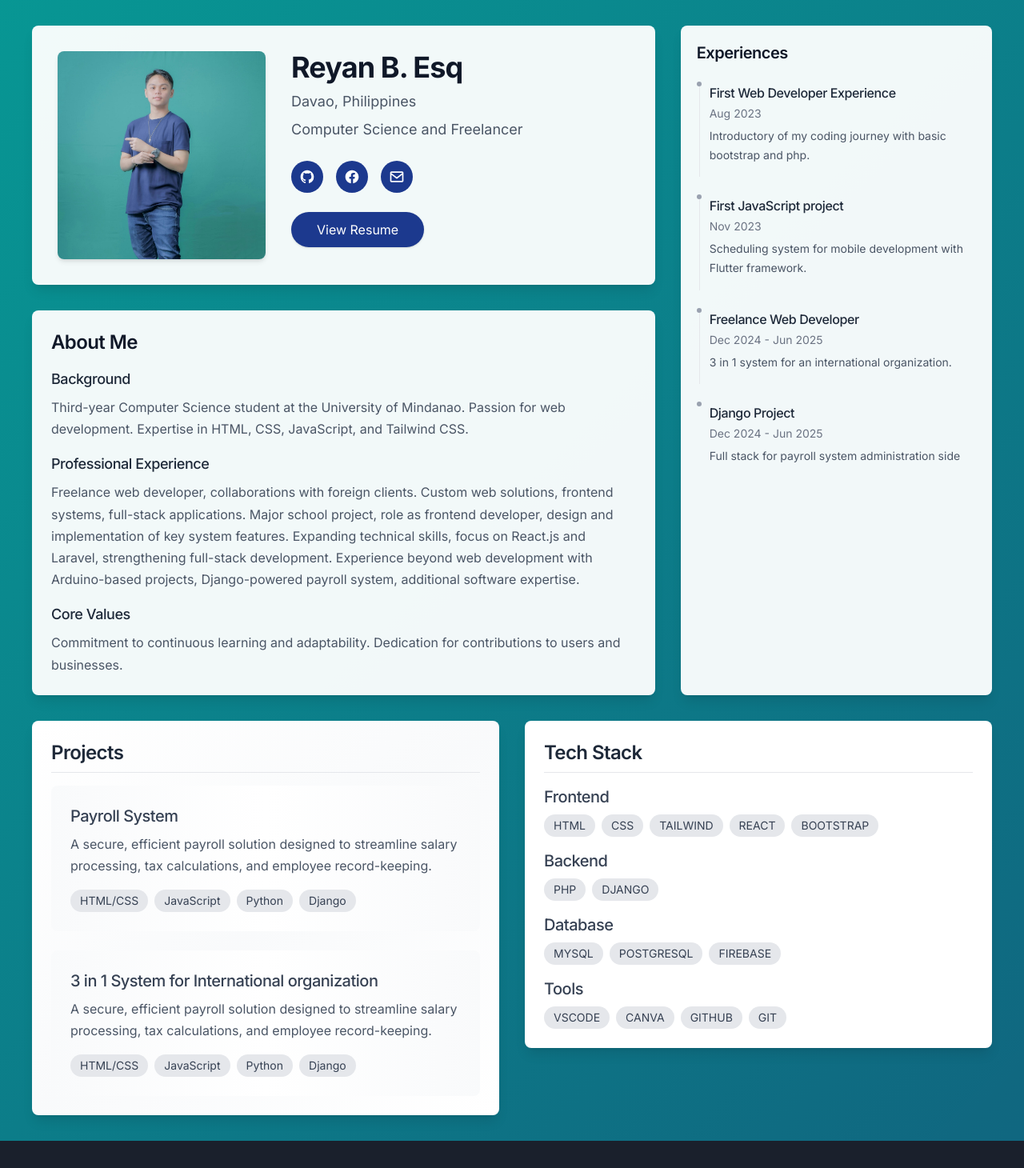
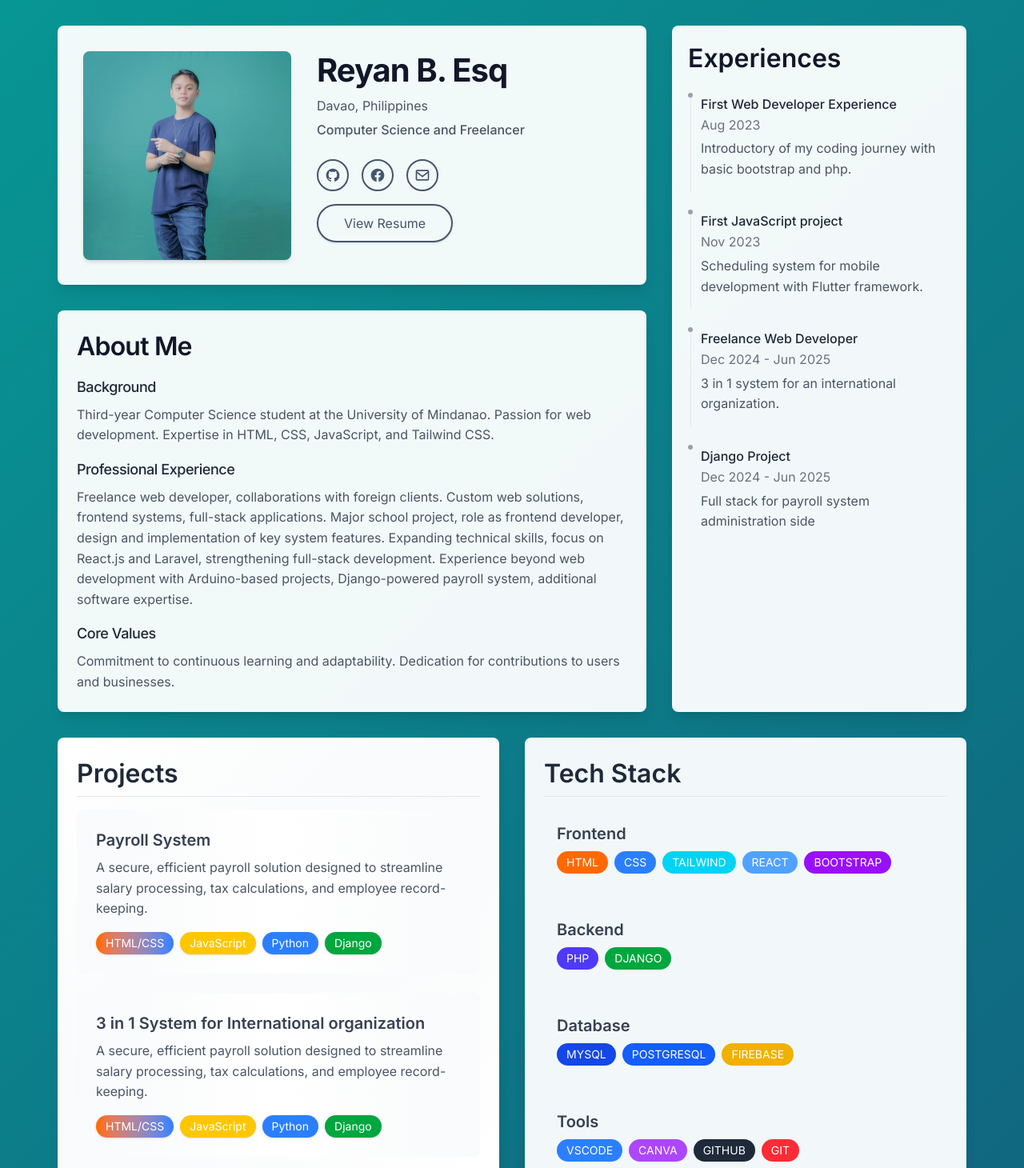
Before and after one commit to LowAPMnoGFdev/Reyan-s-Portfolio, a React (Vite) app in the folder portfolio-project/: page / in a window 1280 px wide. Shown: the top 1460 px of the page at 80% size. Before the commit the page ends 1426 px from the top, so only its background shows below. Built offline with nearby package versions, Linux system fonts and the light colour scheme.

Commit message:
Latest Commit (Almost Finished) 6/17/25

```diff
--- a/portfolio-project/package.json
+++ b/portfolio-project/package.json
@@ -17,6 +17,7 @@
     "framer-motion": "^12.18.1",
     "react": "^19.1.0",
     "react-dom": "^19.1.0",
+    "recharts": "^2.15.3",
     "tailwindcss": "^4.1.8"
   },
   "devDependencies": {
--- a/portfolio-project/src/App.css
+++ b/portfolio-project/src/App.css
@@ -0,0 +1,72 @@
+/* Responsive container animation */
+@keyframes containerAppear {
+  from {
+    opacity: 0;
+    transform: translateY(20px);
+  }
+  to {
+    opacity: 1;
+    transform: translateY(0);
+  }
+}
+
+/* Responsive padding adjustments */
+@media (max-width: 640px) {
+  .container {
+    padding: 1rem;
+  }
+}
+
+@media (max-width: 768px) {
+  .container {
+    padding: 1.5rem;
+  }
+}
+
+/* Smooth transitions for responsive layouts */
+.responsive-container {
+  transition: all 0.3s ease-in-out;
+}
+
+/* Card responsiveness */
+.card {
+  transition: transform 0.3s ease;
+}
+
+.card:hover {
+  transform: translateY(-5px);
+}
+
+/* Ensure images are responsive */
+img {
+  max-width: 100%;
+  height: auto;
+}
+
+/* Responsive typography */
+@media (max-width: 640px) {
+  h1 {
+    font-size: 1.75rem;
+  }
+  h2 {
+    font-size: 1.5rem;
+  }
+  p {
+    font-size: 0.875rem;
+  }
+}
+
+/* Container fade in animation */
+.fade-in {
+  opacity: 0;
+  animation: fadeIn 0.5s ease-in forwards;
+}
+
+@keyframes fadeIn {
+  from {
+    opacity: 0;
+  }
+  to {
+    opacity: 1;
+  }
+}
--- a/portfolio-project/src/App.jsx
+++ b/portfolio-project/src/App.jsx
@@ -1,4 +1,5 @@
 import './index.css'
+import './App.css'
 import Profile from './components/Profile'
 import Experience from './components/Experience'
 import AboutMe from './components/AboutMe'
@@ -7,26 +8,27 @@ import TechStack from './components/TechStack'
 
 function App() {
   return (
-    <div className="min-h-screen animated-gradient p-8">
-      <div className="container mx-auto max-w-[1200px] opacity-0" style={{
+    <div className="min-h-screen animated-gradient px-4 sm:px-6 md:px-8">
+      <div className="container mx-auto max-w-[1200px] opacity-0 responsive-container"
+        style={{
           animation: 'containerAppear 0.8s ease-out forwards'
         }}>
-        <div className="flex flex-col space-y-8">
-          <div className="flex flex-col lg:flex-row gap-8 transition-all duration-500 ease-in-out">
-            <div className="flex flex-col space-y-8 lg:w-2/3">
+        <div className="flex flex-col space-y-4 sm:space-y-6 md:space-y-8">
+          <div className="flex flex-col lg:flex-row gap-4 sm:gap-6 md:gap-8 transition-all duration-500 ease-in-out">
+            <div className="flex flex-col space-y-4 sm:space-y-6 md:space-y-8 lg:w-2/3">
               <Profile />
               <AboutMe />
             </div>
-            <div className="lg:w-1/3">
+            <div className="lg:w-1/3 mt-4 lg:mt-0">
               <Experience />
             </div>
           </div>
 
-          <div className="flex flex-col lg:flex-row gap-8 transition-all duration-500 ease-in-out">
-            <div className="lg:w-1/2">
+          <div className="flex flex-col lg:flex-row gap-4 sm:gap-6 md:gap-8 transition-all duration-500 ease-in-out">
+            <div className="w-full lg:w-1/2">
               <Projects />
             </div>
-            <div className="lg:w-1/2">
+            <div className="w-full lg:w-1/2 mt-4 lg:mt-0">
               <TechStack />
             </div>
           </div>
--- a/portfolio-project/src/components/AboutMe.jsx
+++ b/portfolio-project/src/components/AboutMe.jsx
@@ -1,6 +1,6 @@
 const AboutMe = () => {
   return (
-    <div className="bg-white/95 backdrop-blur-sm rounded-lg p-6 shadow-lg w-full opacity-0" style={{
+    <div className="bg-white/95 backdrop-blur-sm rounded-lg p-6 shadow-lg w-full opacity-0 glow-container" style={{
       animation: 'fadeIn 0.8s ease-out forwards',
       animationDelay: '0.6s'
     }}>
--- a/portfolio-project/src/components/Experience.jsx
+++ b/portfolio-project/src/components/Experience.jsx
@@ -22,7 +22,7 @@ const Experience = () => {
     },
   ]
 
-  return (    <div className="bg-white/95 backdrop-blur-sm rounded-lg p-5 shadow-lg w-full h-full opacity-0" style={{
+  return (    <div className="bg-white/95 backdrop-blur-sm rounded-lg p-5 shadow-lg w-full h-full opacity-0 glow-container" style={{
         animation: 'fadeIn 0.8s ease-out forwards',
         animationDelay: '0.9s'
       }}>
@@ -31,7 +31,7 @@ const Experience = () => {
         {experiences.map((exp, index) => (
           <div
             key={index}
-            className="relative pl-4 pb-4 last:pb-0 opacity-0 hover:scale-[1.02] hover:shadow-md rounded p-2 cursor-pointer"
+            className="relative pl-4 pb-4 last:pb-0 opacity-0 hover:scale-[1.02] hover:shadow-md rounded p-2 cursor-pointer glow-container"
             style={{
               animation: 'fadeIn 0.5s ease-out forwards',
               animationDelay: `${1.2 + index * 0.15}s`,
--- a/portfolio-project/src/components/Profile.jsx
+++ b/portfolio-project/src/components/Profile.jsx
@@ -52,14 +52,14 @@ const ProfileInfo = () => {
 
   return (
     <>
-      <h1 className="text-4xl font-bold text-gray-900 tracking-tight mb-2">
+      <h1 className="text-2xl sm:text-3xl md:text-4xl font-bold text-gray-900 tracking-tight mb-2">
         {displayText}
         {!isTypingDone && <span className="animate-blink">|</span>}
       </h1>
-      <p className="text-lg text-gray-600 mb-1">
+      <p className="text-base sm:text-lg text-gray-600 mb-1">
         Davao, Philippines
       </p>
-      <p className="text-lg text-gray-600 font-medium">
+      <p className="text-base sm:text-lg text-gray-600 font-medium">
         Computer Science and Freelancer
       </p>
     </>
@@ -89,21 +89,23 @@ const SocialLinks = () => {
   ]
 
   return (
-    <div className="flex gap-4">
+    <div className="flex justify-center sm:justify-start gap-4 mb-4">
+      <div className="inline-flex gap-4">
         {socialLinks.map((link, index) => (
           <a
             key={index}
-          href={link.href}          className="w-10 h-10 flex items-center justify-center rounded-full bg-blue-900 hover:bg-blue-950 opacity-0 transform hover:scale-110 hover:rotate-6 hover:shadow-lg"
+            href={link.href}
+            className="w-10 h-10 flex items-center justify-center rounded-full bg-transparent border-2 border-slate-600 hover:border-blue-500 opacity-0 transform hover:scale-110 hover:shadow-[0_0_15px_rgba(37,99,235,0.5)] relative overflow-hidden group transition-all duration-300"
             style={{
               animation: 'fadeIn 0.5s ease-out forwards',
               animationDelay: `${0.8 + index * 0.1}s`,
-            transition: 'all 0.3s cubic-bezier(0.4, 0, 0.2, 1)'
             }}
             target="_blank"
             rel="noopener noreferrer"
           >
+            <div className="absolute inset-0 bg-gradient-to-r from-blue-900 to-blue-800 transform -translate-x-full group-hover:translate-x-0 transition-transform duration-300 ease-out rounded-full"/>
             <svg
-            className="w-5 h-5 text-white"
+              className="w-5 h-5 text-slate-600 group-hover:text-white transition-colors duration-300 relative z-10"
               fill="currentColor"
               viewBox="0 0 24 24"
               aria-hidden="true"
@@ -113,25 +115,38 @@ const SocialLinks = () => {
           </a>
         ))}
       </div>
+    </div>
   )
 }
 
 const Profile = () => {
-  return (    <div className="bg-white/95 backdrop-blur-sm rounded-lg p-8 shadow-lg w-full opacity-0" style={{
+  return (
+    <div className="bg-white/95 backdrop-blur-sm rounded-lg p-4 sm:p-6 md:p-8 shadow-lg w-full opacity-0 glow-container"
+      style={{
         animation: 'fadeIn 0.8s ease-out forwards',
         animationDelay: '0.3s'
-      }}>      <div className="flex flex-row items-start gap-8 hover:scale-[1.01] transition-transform duration-300">
+      }}>
+      <div className="flex flex-col sm:flex-row items-center sm:items-start gap-4 sm:gap-6 md:gap-8 hover:scale-[1.01] transition-transform duration-300">
+        <div className="w-32 h-32 sm:w-48 sm:h-48 md:w-65 md:h-65 flex-shrink-0">
           <img
             src={import.meta.env.BASE_URL + 'profile-pic.jpg'}
             alt="Profile Picture"
-          className="w-65 h-65 rounded-lg object-cover shadow-md"
+            className="w-full h-full rounded-lg object-cover shadow-md"
           />
-        <div className="flex-1">
+        </div>
+        <div className="flex-1 text-center sm:text-left w-full">
           <ProfileInfo />
-          <div className="mt-6">
-            <SocialLinks />            <button className="mt-6 px-8 py-2.5 bg-blue-900 hover:bg-blue-950 text-white text-base rounded-full shadow-sm cursor-pointer transform hover:scale-105 hover:shadow-lg transition-all duration-300 ease-in-out hover:translate-y-[-2px]">
-              View Resume
-            </button>
+          <div className="mt-4 sm:mt-6 flex flex-col items-center sm:items-start">
+            <SocialLinks />
+            <a
+              href="https://drive.google.com/file/d/1aQlbm7X-AdoY0sVHo7rGi4J699L-LZV2/view?usp=sharing"
+              target="_blank"
+              rel="noopener noreferrer"
+              className="px-6 sm:px-8 py-2 sm:py-2.5 bg-transparent border-2 border-slate-600 hover:border-blue-500 text-slate-600 group-hover:text-white text-sm sm:text-base rounded-full shadow-sm cursor-pointer transform hover:scale-105 hover:shadow-[0_0_20px_rgba(37,99,235,0.5)] transition-all duration-300 ease-in-out relative overflow-hidden group"
+            >
+              <div className="absolute inset-0 bg-gradient-to-r from-blue-900 to-blue-800 transform -translate-x-full group-hover:translate-x-0 transition-transform duration-300 ease-out rounded-full"/>
+              <span className="relative z-10 group-hover:text-white transition-colors duration-300">View Resume</span>
+            </a>
           </div>
         </div>
       </div>
--- a/portfolio-project/src/components/Projects.jsx
+++ b/portfolio-project/src/components/Projects.jsx
@@ -1,8 +1,14 @@
 import React from 'react'
 
+const techColors = {
+  'HTML/CSS': 'bg-gradient-to-r from-orange-500 to-blue-500 text-white',
+  'JavaScript': 'bg-yellow-400 text-white',
+  'Python': 'bg-blue-500 text-white',
+  'Django': 'bg-green-600 text-white'
+};
+
 const Projects = () => {
-  return (
-    <div className="bg-gradient-to-br from-white via-gray-50 to-white rounded-lg p-6 shadow-lg opacity-0" style={{
+  return (    <div className="bg-gradient-to-br from-white via-gray-50 to-white rounded-lg p-6 shadow-lg opacity-0 glow-container" style={{
       animation: 'fadeIn 0.6s ease-out forwards',
       animationDelay: '0.8s'
     }}>
@@ -13,33 +19,39 @@ const Projects = () => {
         Projects
       </h2>
       <div className="grid gap-6">
-        {/* First Project */}
-        <div className="bg-gradient-to-r from-gray-50 via-white to-gray-50 p-6 rounded-lg opacity-0 hover:shadow-2xl hover:bg-gradient-to-r hover:from-gray-100 hover:via-white hover:to-gray-100 transform hover:-translate-y-1 transition-all duration-300" style={{
+        {/* First Project */}        <div className="bg-gradient-to-r from-gray-50 via-white to-gray-50 p-6 rounded-lg opacity-0 hover:shadow-2xl hover:bg-gradient-to-r hover:from-gray-100 hover:via-white hover:to-gray-100 transform hover:-translate-y-1 transition-all duration-300 glow-container" style={{
           animation: 'fadeIn 0.4s ease-out forwards',
           animationDelay: '1.2s'
         }}>
           <h3 className="text-xl font-semibold text-gray-700">Payroll System</h3>
           <p className="text-gray-600 mt-2">A secure, efficient payroll solution designed to streamline salary processing, tax calculations, and employee record-keeping.</p>
           <div className="flex flex-wrap gap-2 mt-4">
-            <span className="px-3 py-1 text-sm bg-gray-200 rounded-full text-gray-700">HTML/CSS</span>
-            <span className="px-3 py-1 text-sm bg-gray-200 rounded-full text-gray-700">JavaScript</span>
-            <span className="px-3 py-1 text-sm bg-gray-200 rounded-full text-gray-700">Python</span>
-            <span className="px-3 py-1 text-sm bg-gray-200 rounded-full text-gray-700">Django</span>
+            {['HTML/CSS', 'JavaScript', 'Python', 'Django'].map((tech) => (
+              <span
+                key={tech}
+                className={`px-3 py-1 text-sm rounded-full transition-transform hover:scale-105 shadow-sm ${techColors[tech]}`}
+              >
+                {tech}
+              </span>
+            ))}
           </div>
         </div>
 
-        {/* Second Project */}
-        <div className="bg-gradient-to-r from-gray-50 via-white to-gray-50 p-6 rounded-lg opacity-0 hover:shadow-2xl hover:bg-gradient-to-r hover:from-gray-100 hover:via-white hover:to-gray-100 transform hover:-translate-y-1 transition-all duration-300" style={{
+        {/* Second Project */}        <div className="bg-gradient-to-r from-gray-50 via-white to-gray-50 p-6 rounded-lg opacity-0 hover:shadow-2xl hover:bg-gradient-to-r hover:from-gray-100 hover:via-white hover:to-gray-100 transform hover:-translate-y-1 transition-all duration-300 glow-container" style={{
           animation: 'fadeIn 0.4s ease-out forwards',
           animationDelay: '1.4s'
         }}>
           <h3 className="text-xl font-semibold text-gray-700">3 in 1 System for International organization</h3>
           <p className="text-gray-600 mt-2">A secure, efficient payroll solution designed to streamline salary processing, tax calculations, and employee record-keeping.</p>
           <div className="flex flex-wrap gap-2 mt-4">
-            <span className="px-3 py-1 text-sm bg-gray-200 rounded-full text-gray-700">HTML/CSS</span>
-            <span className="px-3 py-1 text-sm bg-gray-200 rounded-full text-gray-700">JavaScript</span>
-            <span className="px-3 py-1 text-sm bg-gray-200 rounded-full text-gray-700">Python</span>
-            <span className="px-3 py-1 text-sm bg-gray-200 rounded-full text-gray-700">Django</span>
+            {['HTML/CSS', 'JavaScript', 'Python', 'Django'].map((tech) => (
+              <span
+                key={tech}
+                className={`px-3 py-1 text-sm rounded-full transition-transform hover:scale-105 shadow-sm ${techColors[tech]}`}
+              >
+                {tech}
+              </span>
+            ))}
           </div>
         </div>
       </div>
--- a/portfolio-project/src/components/TechStack.jsx
+++ b/portfolio-project/src/components/TechStack.jsx
@@ -1,19 +1,39 @@
 import React from 'react'
 
+const techColors = {
+  // Frontend
+  HTML: 'bg-orange-500 text-white',
+  CSS: 'bg-blue-500 text-white',
+  TAILWIND: 'bg-cyan-400 text-white',
+  REACT: 'bg-blue-400 text-white',
+  BOOTSTRAP: 'bg-purple-600 text-white',
+
+  // Backend
+  PHP: 'bg-indigo-600 text-white',
+  DJANGO: 'bg-green-600 text-white',
+
+  // Database
+  MYSQL: 'bg-blue-700 text-white',
+  POSTGRESQL: 'bg-blue-600 text-white',
+  FIREBASE: 'bg-yellow-500 text-white',
+
+  // Tools
+  VSCODE: 'bg-blue-500 text-white',
+  CANVA: 'bg-purple-500 text-white',
+  GITHUB: 'bg-gray-800 text-white',
+  GIT: 'bg-red-500 text-white',
+};
+
 const TechStack = () => {
-  return (
-    <div className="bg-white rounded-lg p-6 shadow-lg opacity-0" style={{
+  return (    <div className="bg-white/95 backdrop-blur-sm rounded-lg p-6 shadow-lg opacity-0 glow-container" style={{
       animation: 'fadeIn 0.8s ease-out forwards',
-      animationDelay: '1.6s'
+      animationDelay: '1.2s'
     }}>
-      <h2 className="text-2xl font-bold text-gray-800 mb-4 border-b border-gray-200 pb-2 opacity-0" style={{
-        animation: 'fadeIn 0.5s ease-out forwards',
-        animationDelay: '1.8s'
-      }}>
+      <h2 className="text-2xl font-bold text-gray-800 mb-4 border-b border-gray-200 pb-2">
         Tech Stack
       </h2>
-      <div className="space-y-4">
-        <div className="opacity-0" style={{
+      <div className="grid gap-6">
+        <div className="opacity-0 glow-container p-4 rounded-lg" style={{
           animation: 'fadeIn 0.5s ease-out forwards',
           animationDelay: '2.0s'
         }}>
@@ -22,7 +42,7 @@ const TechStack = () => {
             {['HTML', 'CSS', 'TAILWIND', 'REACT', 'BOOTSTRAP'].map((tech, index) => (
               <span
                 key={tech}
-                className="px-3 py-1 text-sm bg-gray-200 rounded-full text-gray-700"
+                className={`px-3 py-1 text-sm rounded-full transition-transform hover:scale-105 ${techColors[tech]}`}
               >
                 {tech}
               </span>
@@ -30,7 +50,7 @@ const TechStack = () => {
           </div>
         </div>
 
-        <div className="opacity-0" style={{
+        <div className="opacity-0 glow-container p-4 rounded-lg" style={{
           animation: 'fadeIn 0.5s ease-out forwards',
           animationDelay: '2.2s'
         }}>
@@ -39,7 +59,7 @@ const TechStack = () => {
             {['PHP', 'DJANGO'].map((tech) => (
               <span
                 key={tech}
-                className="px-3 py-1 text-sm bg-gray-200 rounded-full text-gray-700"
+                className={`px-3 py-1 text-sm rounded-full transition-transform hover:scale-105 ${techColors[tech]}`}
               >
                 {tech}
               </span>
@@ -47,7 +67,7 @@ const TechStack = () => {
           </div>
         </div>
 
-        <div className="opacity-0" style={{
+        <div className="opacity-0 glow-container p-4 rounded-lg" style={{
           animation: 'fadeIn 0.5s ease-out forwards',
           animationDelay: '2.4s'
         }}>
@@ -56,7 +76,7 @@ const TechStack = () => {
             {['MYSQL', 'POSTGRESQL', 'FIREBASE'].map((tech) => (
               <span
                 key={tech}
-                className="px-3 py-1 text-sm bg-gray-200 rounded-full text-gray-700"
+                className={`px-3 py-1 text-sm rounded-full transition-transform hover:scale-105 ${techColors[tech]}`}
               >
                 {tech}
               </span>
@@ -64,7 +84,7 @@ const TechStack = () => {
           </div>
         </div>
 
-        <div className="opacity-0" style={{
+        <div className="opacity-0 glow-container p-4 rounded-lg" style={{
           animation: 'fadeIn 0.5s ease-out forwards',
           animationDelay: '2.6s'
         }}>
@@ -73,7 +93,7 @@ const TechStack = () => {
             {['VSCODE', 'CANVA', 'GITHUB', 'GIT'].map((tech) => (
               <span
                 key={tech}
-                className="px-3 py-1 text-sm bg-gray-200 rounded-full text-gray-700"
+                className={`px-3 py-1 text-sm rounded-full transition-transform hover:scale-105 ${techColors[tech]}`}
               >
                 {tech}
               </span>
--- a/portfolio-project/src/index.css
+++ b/portfolio-project/src/index.css
@@ -9,6 +9,7 @@ body {
   font-family: 'Inter', sans-serif; /* Optional: set a default font */
   -webkit-font-smoothing: antialiased;
   -moz-osx-font-smoothing: grayscale;
+  overflow-x: hidden;
 }
 
 /* Animated gradient styles */
@@ -19,6 +20,25 @@ body {
   min-height: 100vh;
 }
 
+/* Responsive typography */
+h1 {
+  font-size: clamp(1.75rem, 5vw, 2.5rem);
+  font-weight: 700;
+  line-height: 1.2;
+}
+
+h2 {
+  font-size: clamp(1.5rem, 4vw, 2rem);
+  font-weight: 600;
+  line-height: 1.3;
+}
+
+p {
+  font-size: clamp(0.875rem, 2vw, 1rem);
+  line-height: 1.6;
+}
+
+/* Animations */
 @keyframes gradient {
   0% {
     background-position: 0% 50%;
@@ -45,25 +65,43 @@ body {
   animation: blink 1s step-end infinite;
 }
 
-/* Modern typography styles */
-h1 {
-  font-weight: 700;
-  letter-spacing: -0.025em;
+/* Responsive containers */
+.container {
+  width: 100%;
+  margin-right: auto;
+  margin-left: auto;
+  padding: 1rem;
 }
 
-h2 {
-  font-weight: 600;
-  letter-spacing: -0.025em;
+@media (min-width: 640px) {
+  .container {
+    max-width: 640px;
+    padding: 1.5rem;
+  }
 }
 
-h3 {
-  font-weight: 500;
-  letter-spacing: -0.025em;
+@media (min-width: 768px) {
+  .container {
+    max-width: 768px;
+    padding: 2rem;
+  }
 }
 
-p {
-  font-weight: 400;
-  line-height: 1.7;
+@media (min-width: 1024px) {
+  .container {
+    max-width: 1024px;
+  }
+}
+
+@media (min-width: 1280px) {
+  .container {
+    max-width: 1200px;
+  }
+}
+
+/* Smooth scrolling */
+html {
+  scroll-behavior: smooth;
 }
 
 /* New animation keyframes */
@@ -114,4 +152,56 @@ p {
   animation-delay: 0.3s;
 }
 
+/* Glowing container effect */
+.glow-container {
+  transition: all 0.3s ease-in-out !important;
+  position: relative !important;
+}
+
+.glow-container:hover {
+  box-shadow: 0 0 25px rgba(0, 0, 128, 0.7) !important;
+  outline: 3px solid rgb(0, 0, 128) !important;
+  outline-offset: 3px !important;
+  transform: translateY(-2px) !important;
+  z-index: 10 !important;
+}
+
+@keyframes glow {
+  0% {
+    box-shadow: 0 0 25px rgba(0, 0, 128, 0.7);
+  }
+  50% {
+    box-shadow: 0 0 35px rgba(0, 0, 128, 0.9);
+  }
+  100% {
+    box-shadow: 0 0 25px rgba(0, 0, 128, 0.7);
+  }
+}
+
+/* Button glow effect */
+@keyframes buttonGlow {
+  0% {
+    box-shadow: 0 0 5px rgba(37, 99, 235, 0.3);
+  }
+  50% {
+    box-shadow: 0 0 20px rgba(37, 99, 235, 0.6);
+  }
+  100% {
+    box-shadow: 0 0 5px rgba(37, 99, 235, 0.3);
+  }
+}
+
+/* Gradient slide animation */
+@keyframes gradientSlide {
+  0% {
+    background-position: 0% 50%;
+  }
+  50% {
+    background-position: 100% 50%;
+  }
+  100% {
+    background-position: 0% 50%;
+  }
+}
+
 /* You can keep other styles or components as per your design */
```
Also changed, not shown: 1 other file (tests, documents, lock files or other folders). Lines whose indentation alone changed are shown as unchanged.
